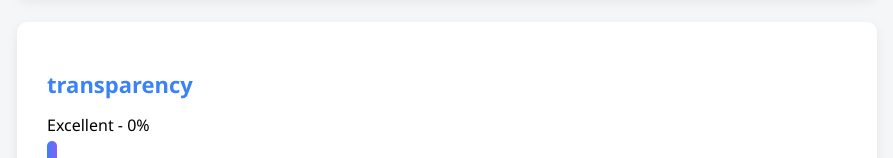
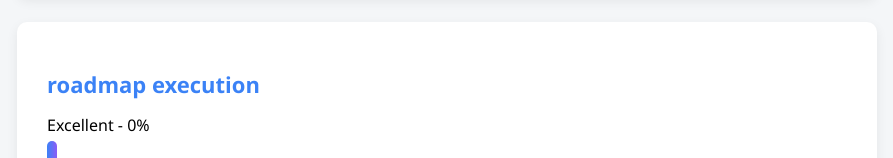
Before and after one commit to Redagger/Wechat, a plain HTML site: page poll.html in a window 1280 px wide. Shown: the part 1284-1442 px from the top of the page, without its empty margins (193-1086 px from the left). Drawn offline with Linux system fonts and the light colour scheme.

Commit message:
poll.html

```diff
--- a/poll.html
+++ b/poll.html
@@ -101,7 +101,7 @@
 
   <script>
   const votes = JSON.parse(localStorage.getItem('votes')) || [];
-  const categories = ['duration', 'track-record', 'ip', 'transparency'];
+  const categories = ['duration', 'track-record', 'ip', 'roadmap-execution'];
   const levels = ['Excellent', 'Good', 'Bad', 'Very Bad'];
   const summary = {};
 
```
